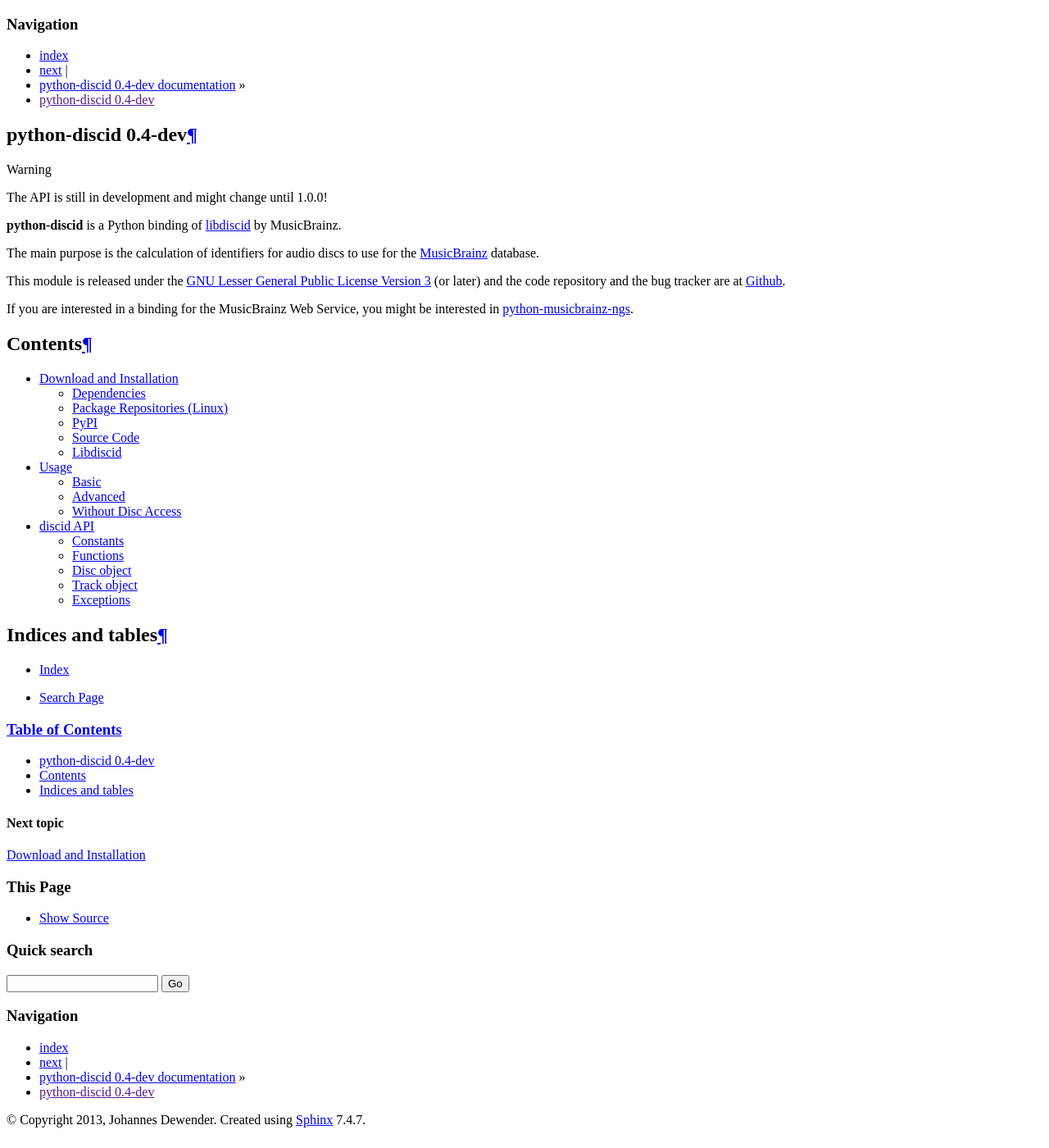
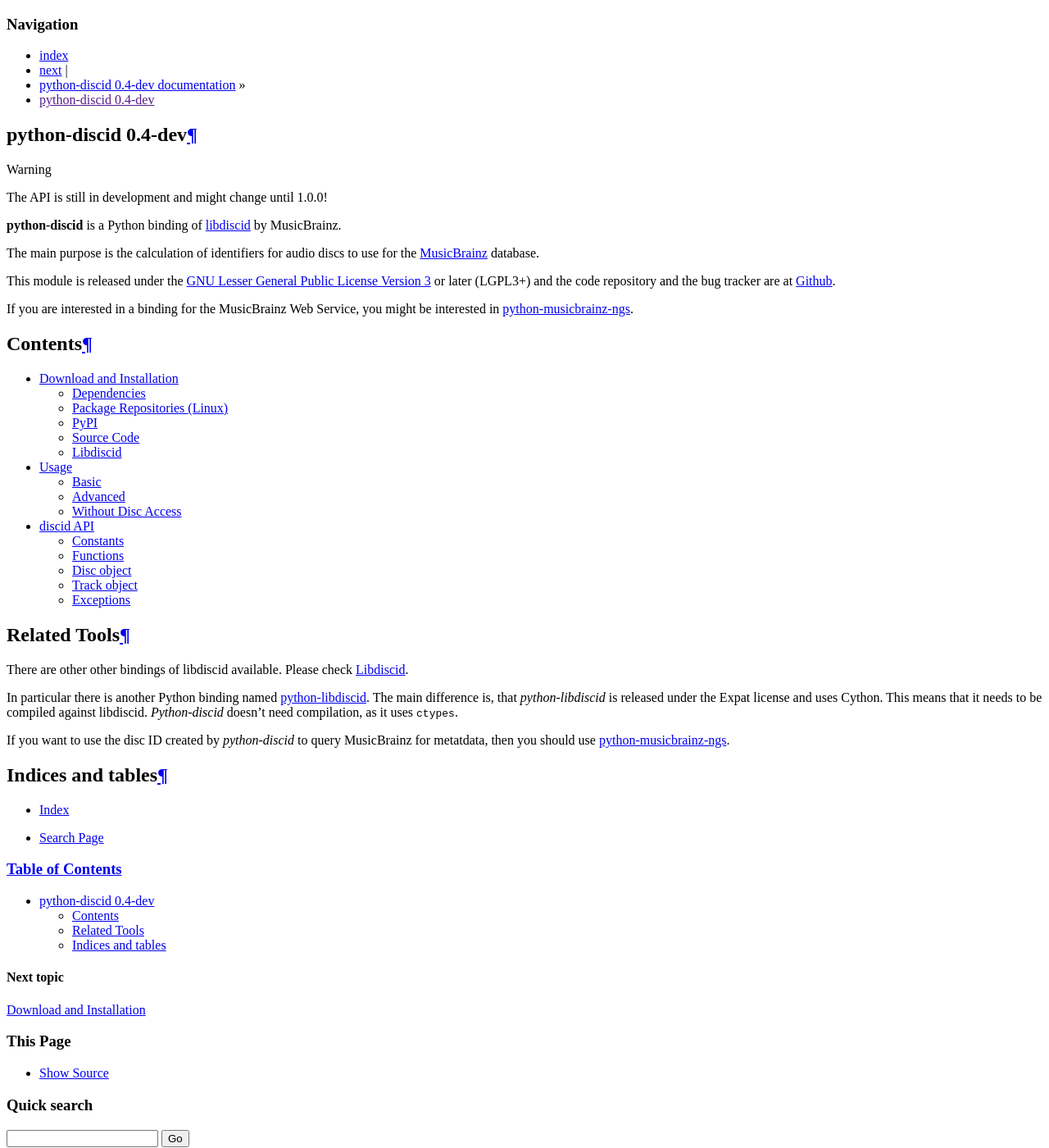
Before and after one commit to JonnyJD/python-discid, a Sphinx documentation site: the page built from doc/index.rst, in a window 1280 px wide and 1400 px high. Shown: the whole window at 82% size. Built offline with Sphinx 7.4.7, drawn with Linux system fonts in a browser that asks for light colours.

Commit message:
link realated tools
We link python-libdiscid and python-musicbrainz-ngs.

```diff
--- a/doc/index.rst
+++ b/doc/index.rst
@@ -12,20 +12,14 @@
 
 This module is released under the
 `GNU Lesser General Public License Version 3
-<http://www.gnu.org/licenses/lgpl.html>`_ (or later) and
+<http://www.gnu.org/licenses/lgpl.html>`_ or later (LGPL3+) and
 the code repository and the bug tracker are at Github_.
 
 If you are interested in a binding for the MusicBrainz Web Service,
 you might be interested in `python-musicbrainz-ngs`_.
 
-
-.. _Github: https://github.com/JonnyJD/python-discid
-.. _MusicBrainz: http://musicbrainz.org
-.. _python-musicbrainz-ngs: https://readthedocs.org/docs/python-musicbrainz-ngs/
-
 Contents
-========
-
+--------
 .. toctree::
    :maxdepth: 2
 
@@ -34,10 +28,26 @@
    discid
    CHANGES
 
+Related Tools
+-------------
+There are other other bindings of libdiscid available.
+Please check :musicbrainz:`Libdiscid`.
 
+In particular there is another Python binding named `python-libdiscid`_.
+The main difference is, that `python-libdiscid` is released
+under the Expat license and uses Cython.
+This means that it needs to be compiled against libdiscid.
+`Python-discid` doesn't need compilation, as it uses :mod:`ctypes`.
+
+If you want to use the disc ID created by `python-discid` to query
+MusicBrainz for metatdata, then you should use `python-musicbrainz-ngs`_.
 
 Indices and tables
-==================
-
+------------------
 * :ref:`genindex`
 * :ref:`search`
+
+.. _Github: https://github.com/JonnyJD/python-discid
+.. _MusicBrainz: http://musicbrainz.org
+.. _python-musicbrainz-ngs: https://readthedocs.org/docs/python-musicbrainz-ngs/
+.. _python-libdiscid: http://pythonhosted.org/python-libdiscid/
```
